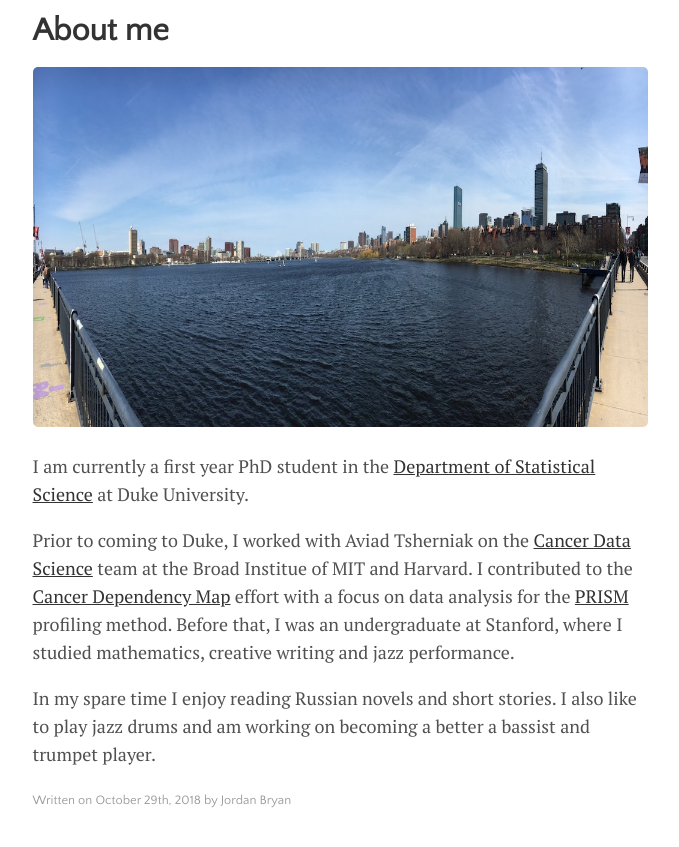
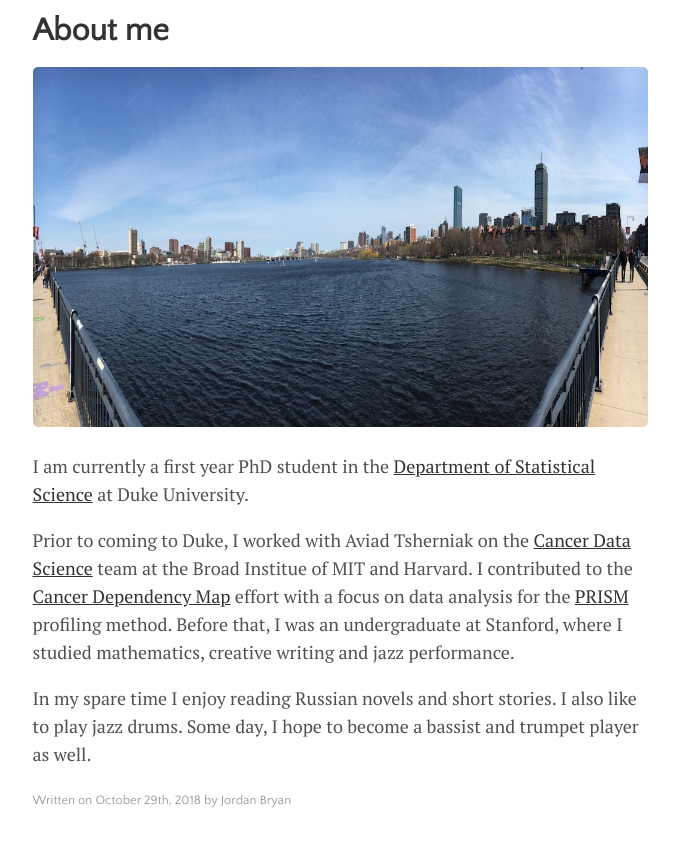
Before and after one commit to j-g-b/j-g-b.github.io, a Jekyll site: the page built from _posts/2018-10-29-about-the-author.md, in a window 1280 px wide, cut to the strip 112-990 px from the top of the page. Shown: the top 847 px of the strip, without its empty margins (300-979 px from the left). Built offline with Jekyll 4.4.1, drawn with Linux system fonts in a browser that asks for light colours.

Commit message:
updating posts

```diff
--- a/_posts/2018-10-29-about-the-author.md
+++ b/_posts/2018-10-29-about-the-author.md
@@ -12,4 +12,4 @@ I am currently a first year PhD student in the [Department of Statistical Scienc
 
 Prior to coming to Duke, I worked with Aviad Tsherniak on the [Cancer Data Science](http://www.cancerdatascience.org) team at the Broad Institue of MIT and Harvard. I contributed to the [Cancer Dependency Map](https://depmap.org/portal/) effort with a focus on data analysis for the [PRISM](https://depmap.org/portal/prism/) profiling method. Before that, I was an undergraduate at Stanford, where I studied mathematics, creative writing and jazz performance.
 
-In my spare time I enjoy reading Russian novels and short stories. I also like to play jazz drums and am working on becoming a better a bassist and trumpet player.
+In my spare time I enjoy reading Russian novels and short stories. I also like to play jazz drums. Some day, I hope to become a bassist and trumpet player as well.
```
